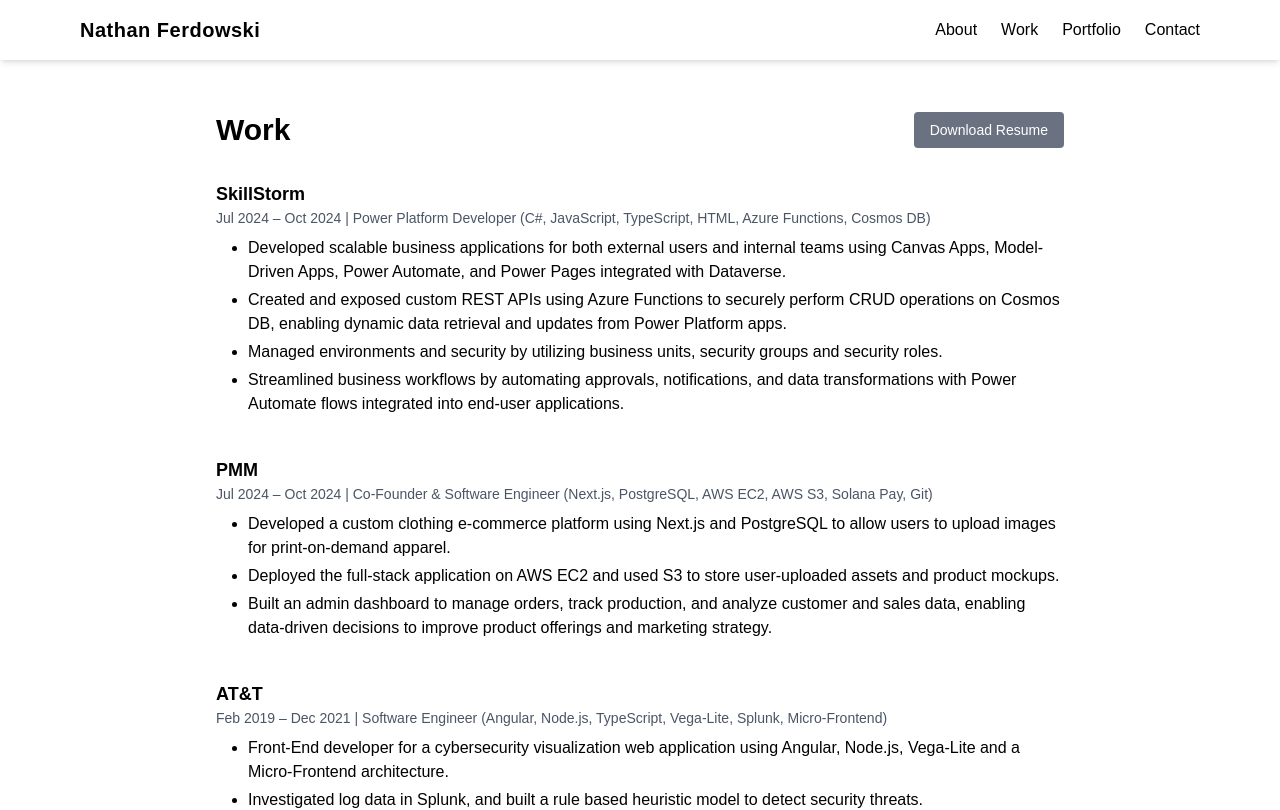
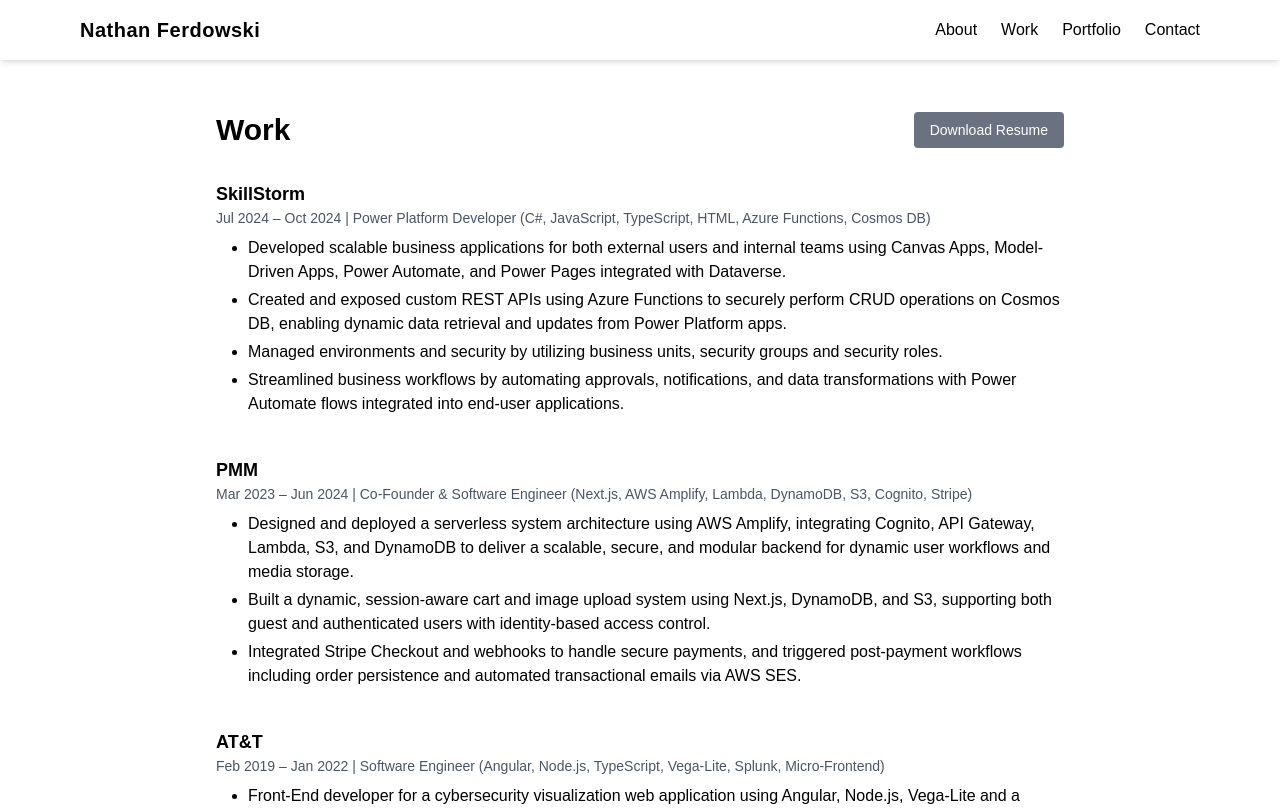
Before and after one commit to Ferdowski1/website-portfolio, a Next.js app: page /work in a window 1280 px wide. Shown: the top 810 px of the page. Built offline with nearby package versions, Linux system fonts and the light colour scheme.

Commit message:
updated resume, about me

```diff
--- a/app/about/page.tsx
+++ b/app/about/page.tsx
@@ -2,7 +2,7 @@
 import { useEffect, useState } from "react";
 
 export default function About() {
-  const [videoId, setVideoId] = useState("n8QjQh5BHks");
+  const [videoId, setVideoId] = useState("-U9zewu-KLc");
   const [youtubeLoaded, setYoutubeLoaded] = useState(false);
   const [golfLoaded, setGolfLoaded] = useState(true);
   const [currentSection, setCurrentSection] = useState("about-me");
@@ -11,7 +11,7 @@
   const videos: { [key: string]: string } = {
     bitcoin: "n8QjQh5BHks",
     litecoin: "-U9zewu-KLc",
-    cardano: "4-Y7KIuI5rQ",
+    cardano: "yZkO1tDnCZY",
   };
 
   useEffect(() => {
@@ -194,6 +194,7 @@
       )}
     </section>
 
+    {/* Golf */}
     <section
       id="golf-swing"
       className="snap-start h-screen px-6 py-12 max-w-5xl mx-auto text-black overflow-y-auto"
@@ -212,6 +213,30 @@
       </div>
     </section>
 
+
+    {/* Trade
+    <section
+      id="Trade"
+      className="snap-start h-screen px-6 py-4 justify-start max-w-5xl mx-auto text-black"
+    >
+      <div className="min-h-full flex flex-col justify-center pt-15 space-y-4">
+      <div className="scale-[0.9] transform origin-center flex flex-col justify-center space-y-4">
+        <h2 className="text-4xl font-semibold text-center">Trading</h2>
+        <img
+            src="/btctrade.png"
+            alt="Bitcoin Trade"
+            className="max-h-[80vh] w-auto mx-auto"
+          />
+
+        <p>
+          BTC TRADE BABY
+        </p>
+
+      </div>
+      </div>
+    </section>
+          */}
+
     </div>
   );
 }
--- a/app/work/page.tsx
+++ b/app/work/page.tsx
@@ -31,12 +31,12 @@
       <div className="mb-10">
         <Entry
             title="PMM"
-            date="Jul 2024 – Oct 2024"
-            tech="Co-Founder & Software Engineer (Next.js, PostgreSQL, AWS EC2, AWS S3, Solana Pay, Git)"
+            date="Mar 2023 – Jun 2024"
+            tech="Co-Founder & Software Engineer (Next.js, AWS Amplify, Lambda, DynamoDB, S3, Cognito, Stripe)"
             bullets={[
-              "Developed a custom clothing e-commerce platform using Next.js and PostgreSQL to allow users to upload images for print-on-demand apparel.",
-              "Deployed the full-stack application on AWS EC2 and used S3 to store user-uploaded assets and product mockups.",
-              "Built an admin dashboard to manage orders, track production, and analyze customer and sales data, enabling data-driven decisions to improve product offerings and marketing strategy."
+              "Designed and deployed a serverless system architecture using AWS Amplify, integrating Cognito, API Gateway, Lambda, S3, and DynamoDB to deliver a scalable, secure, and modular backend for dynamic user workflows and media storage.",
+              "Built a dynamic, session-aware cart and image upload system using Next.js, DynamoDB, and S3, supporting both guest and authenticated users with identity-based access control.",
+              "Integrated Stripe Checkout and webhooks to handle secure payments, and triggered post-payment workflows including order persistence and automated transactional emails via AWS SES."
             ]}
           />
       </div>
@@ -45,12 +45,12 @@
       <div className="mb-16">
       <Entry
             title="AT&T"
-            date="Feb 2019 – Dec 2021"
+            date="Feb 2019 – Jan 2022"
             tech="Software Engineer (Angular, Node.js, TypeScript, Vega-Lite, Splunk, Micro-Frontend)"
             bullets={[
               "Front-End developer for a cybersecurity visualization web application using Angular, Node.js, Vega-Lite and a Micro-Frontend architecture.",
-              "Investigated log data in Splunk, and built a rule based heuristic model to detect security threats.",
-              "Performed data analysis on internal AT&T data, created reports, and presented to executives."
+              "Designed and implemented a rule-based heuristic detection model using log data from Splunk, improving the identification of potential security threats across internal network activity.",
+              "Collaborated with cybersecurity teams to perform data analysis on internal traffic and anomaly patterns, generating dashboards and executive reports that informed policy and security decisions."
             ]}
           />
       </div>
```
Also changed, not shown: public/btctrade.png (added), 1 other file (tests, documents, lock files or other folders). Lines whose indentation alone changed are shown as unchanged.
